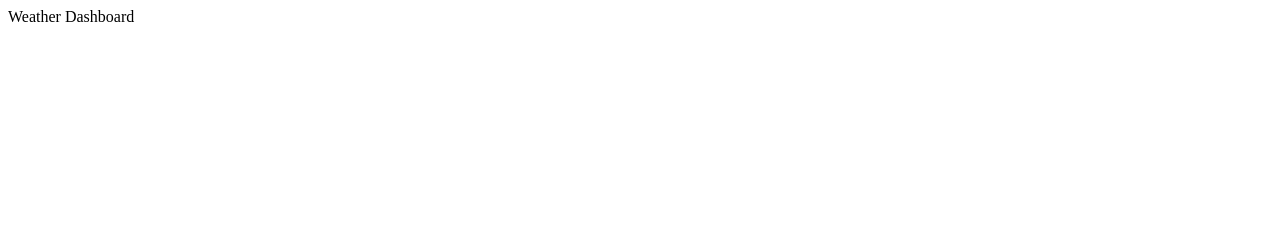
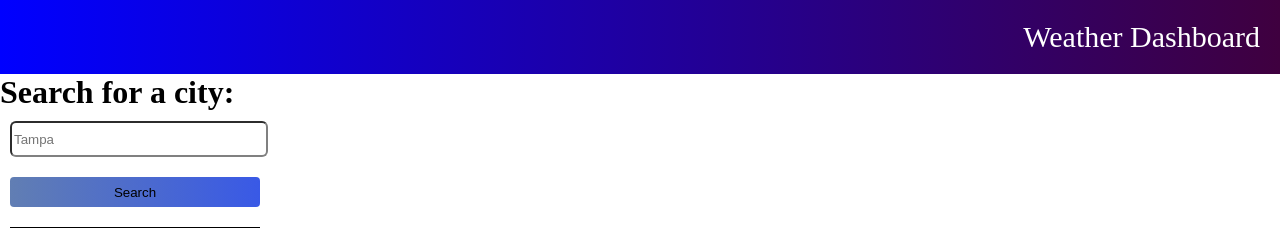
Before and after one commit to JoseTorres26/Weather_Report, a plain HTML site: page index.html in a window 1280 px wide. Drawn offline with Linux system fonts and the light colour scheme.

Commit message:
added some css

```diff
--- a/assets/styles.css
+++ b/assets/styles.css
@@ -0,0 +1,45 @@
+ * {
+    margin: auto;
+ }
+
+.nav {
+    background-image: linear-gradient(to right, blue, rgb(63, 0, 63));
+    color: white;
+    font-size: 30px;
+    text-align: end;
+    padding: 20px;
+}
+
+.search {
+    display: flex;
+    flex-direction: column;
+}
+.input {
+    height: 30px;
+    width: 250px;
+    margin: 10px;
+    border-radius: 6px;
+    border-color: gray;
+}
+
+.button {
+    height: 30px;
+    width: 250px;
+    margin: 10px;
+    border-radius: 4px;
+    background-image: linear-gradient(to right, rgb(97, 126, 179), rgb(57, 89, 230));
+    border: none;
+
+
+}
+
+.separator {
+    height: 1px;
+    background-color: black;
+    margin: 10px;
+    width: 250px;
+}
+
+.card {
+    display: flex;
+}
--- a/index.html
+++ b/index.html
@@ -5,8 +5,16 @@
     <meta http-equiv="X-UA-Compatible" content="IE=edge">
     <meta name="viewport" content="width=device-width, initial-scale=1.0">
     <title>WeatherApp</title>
+    <link rel="stylesheet" href="./assets/styles.css">
 </head>
 <body>
-    <nav>Weather Dashboard</nav>
+    <nav class="nav">Weather Dashboard</nav>
+    <h1>Search for a city:</h1>
+    <div class="search">
+    <input class="input" type="text" placeholder="Tampa">
+    <button class="button">Search</button>
+    <div class="separator"></div>
+</div>
+<div class="card"></div>
 </body>
 </html>
```
